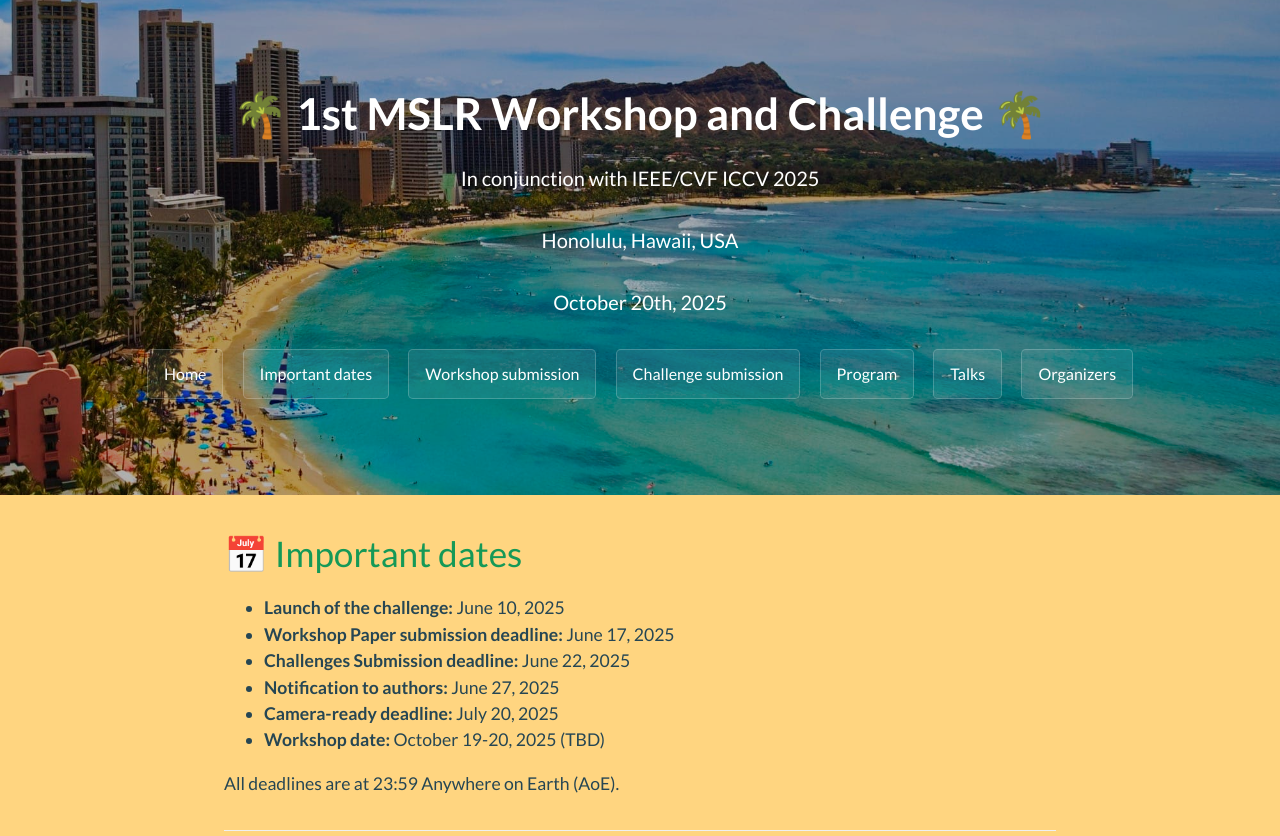
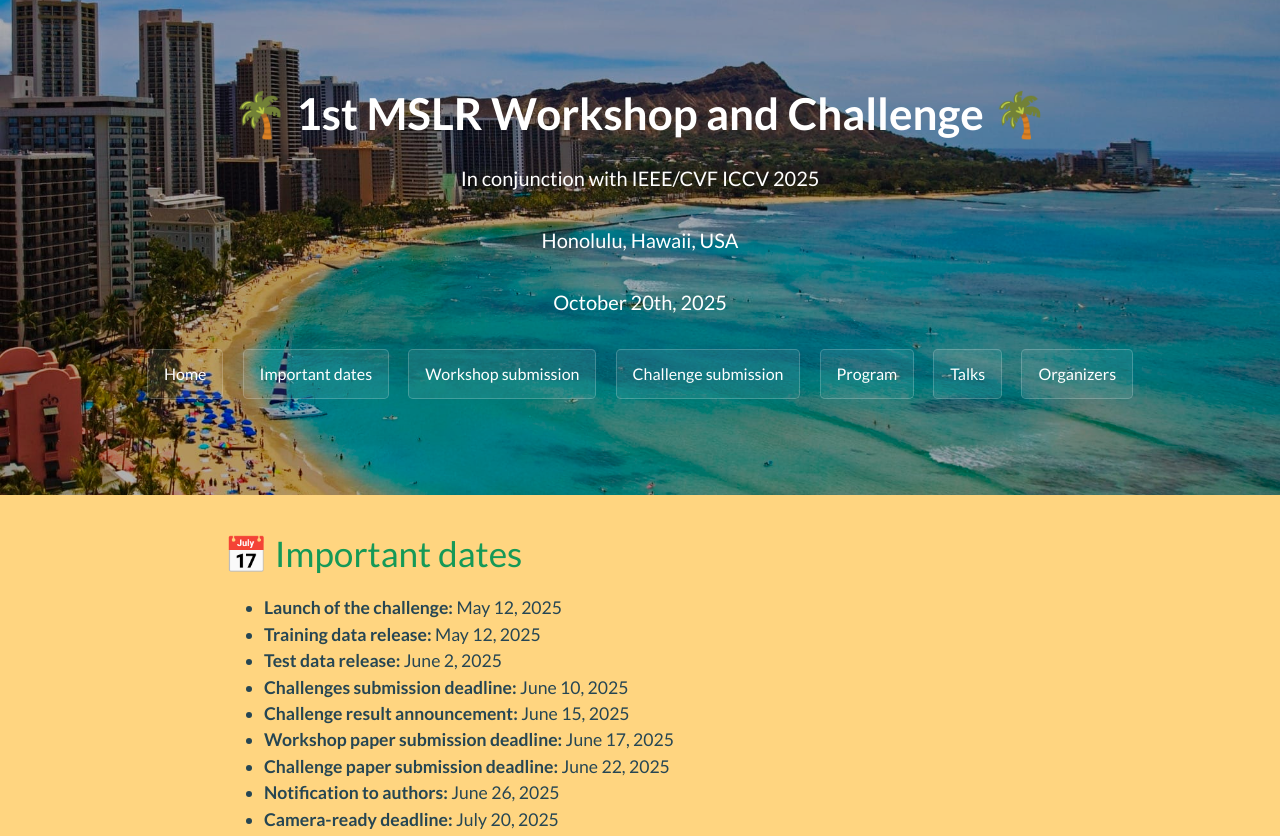
Before and after one commit to iccv-mslr-2025/iccv-mslr-2025.github.io, a Jekyll site: the page built from dates.md, in a window 1280 px wide. Shown: the top 836 px of the page. Built offline with Jekyll 4.4.1, drawn with Linux system fonts in a browser that asks for light colours.

Commit message:
Change dates

```diff
--- a/dates.md
+++ b/dates.md
@@ -5,11 +5,16 @@ class: page-dates
 
 # 📅 Important dates
 
-* **Launch of the challenge:** June 10, 2025
-* **Workshop Paper submission deadline:** June 17, 2025
-* **Challenges Submission deadline:** June 22, 2025
-* **Notification to authors:** June 27, 2025
+* **Launch of the challenge:** May 12, 2025
+* **Training data release:** May 12, 2025
+* **Test data release:** June 2, 2025
+* **Challenges submission deadline:** June 10, 2025
+* **Challenge result announcement:** June 15, 2025
+* **Workshop paper submission deadline:** June 17, 2025
+* **Challenge paper submission deadline:** June 22, 2025
+* **Notification to authors:** June 26, 2025
 * **Camera-ready deadline:** July 20, 2025
 * **Workshop date:** October 19-20, 2025 (TBD)
 
+
 All deadlines are at 23:59 Anywhere on Earth (AoE).
```
